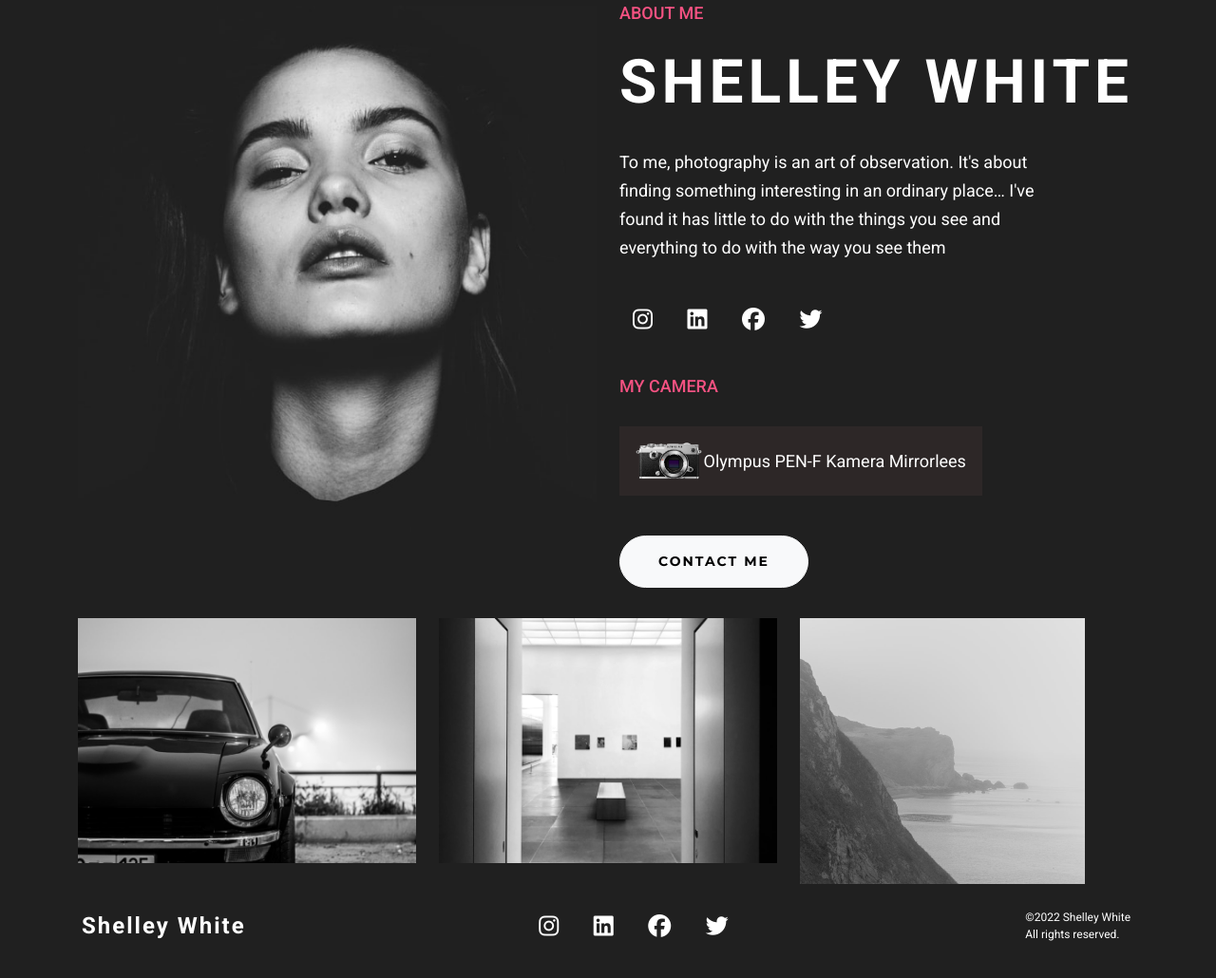
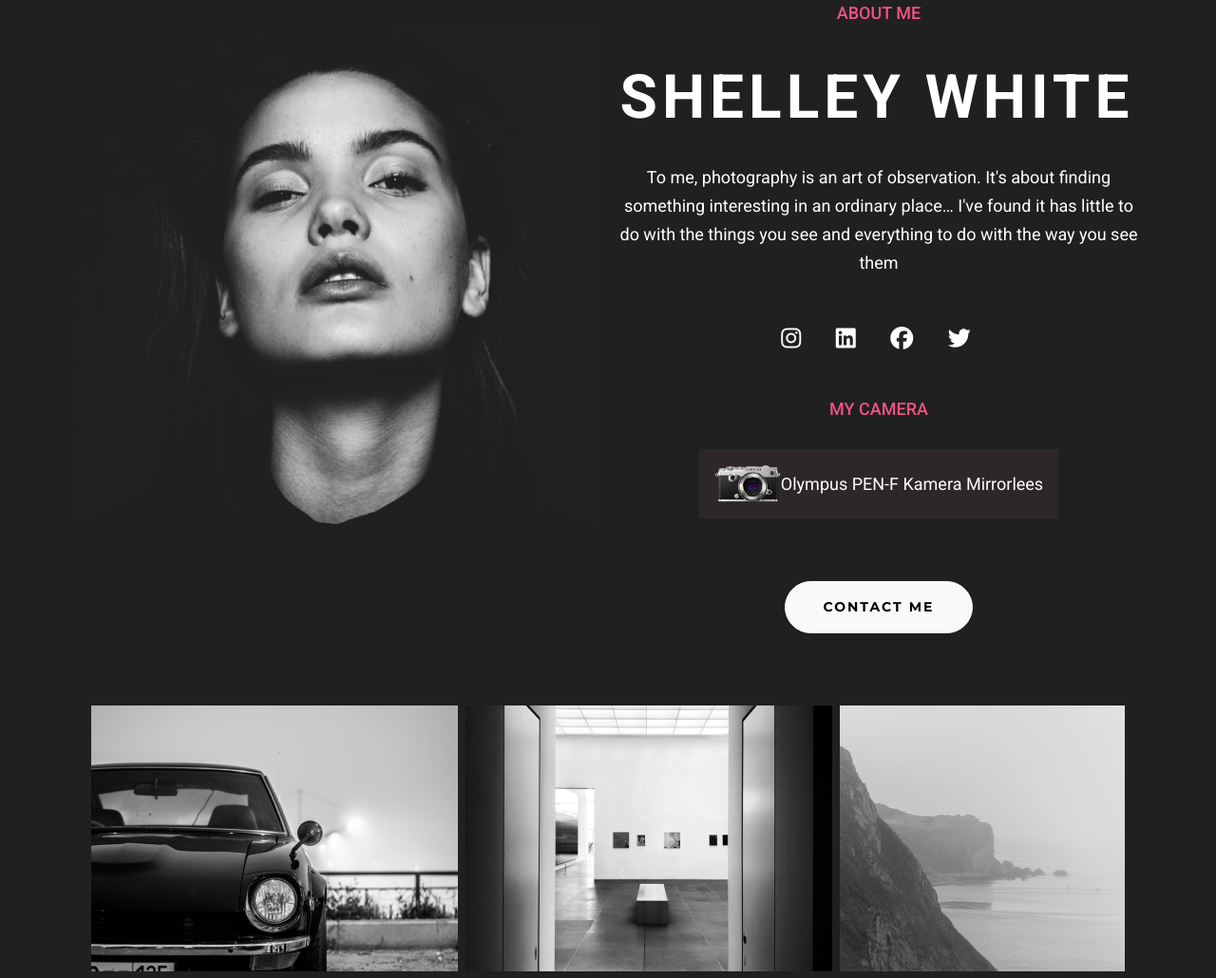
Before and after one commit to Solymar1388/bw-photographer, a plain HTML site: page about.html in a window 1280 px wide. Shown: the part 92-1122 px from the top of the page at 95% size. Drawn offline with nearby package versions, Linux system fonts and the light colour scheme.

Commit message:
fixed responsivness for about.html

```diff
--- a/about.html
+++ b/about.html
@@ -91,14 +91,14 @@
                 alt="Portrait Shelley White"
                 class="img-fluid">
         </div>
-        <div class="col-sm-6">
-            <h5 class="about-author-title my-4">
+        <div class="col-sm-6 d-flex flex-column justify-content-center align-items-center">
+            <h5 class="about-author-title my-4 ">
                 ABOUT ME
             </h5>
-            <h1 class="about-name my-3 pe-1">
+            <h1 class="about-name my-3 pe-1 text-center">
                 Shelley White
             </h1>
-            <p class="about-author-block text-start pt-3 pb-4 pe-5 me-5">
+            <p class="about-author-block  text-sm-center pt-3 pb-4 ">
                 To me, photography is an art of observation. It's about finding something interesting in an ordinary place… I've found it has little to do with the things you see and everything to do with the way you see them
             </p>
                 <div class="social-links m-1 align-items-center">
@@ -135,20 +135,14 @@
     </div>
 </div>
 
-    <div class="container container-fluid d-none d-lg-block ">
-        <div class="gallery-container ">
-            <div class="row justify-content-center">
-                <div class="col-4 ">
-                    <img src="/img/1.png" alt="car" class="img-fluid mt-2 ">
-                </div>
-                <div class="col-4 ">
-                    <img src="/img/2.png" alt="art gallery" class="img-fluid mt-2 ">
-                </div>
-                <div class="col-4 ">
-                    <img src="/img/3.png" alt="seaside" class="img-fluid mt-2 ">
-                </div>
-            </div>
+    <div class="container container-fluid d-none d-xl-block ">
+    <div class="d-flex flex-wrap justify-content-center my-5">
+        <div class="d-flex flex-lg-row flex-sm-column flex-wrap justify-content-center align-items-center">
+            <img src="/img/1.png" alt="car" class="img-fluid p-1 w-md-100 ">
+            <img src="/img/2.png" alt="art gallery" class="img-fluid p-1 w-md-100 ">
+            <img src="/img/3.png" alt="rocky seaside" class="img-fluid p-1 w-md-100">
         </div>
+    </div>
     </div>
 
 
--- a/style.css
+++ b/style.css
@@ -137,7 +137,6 @@ nav li.active a {
     font-weight: 400;
     font-size: 18px;
     line-height: 30px;
-    text-align: justify;
 }
 
 .camera-info {
```
